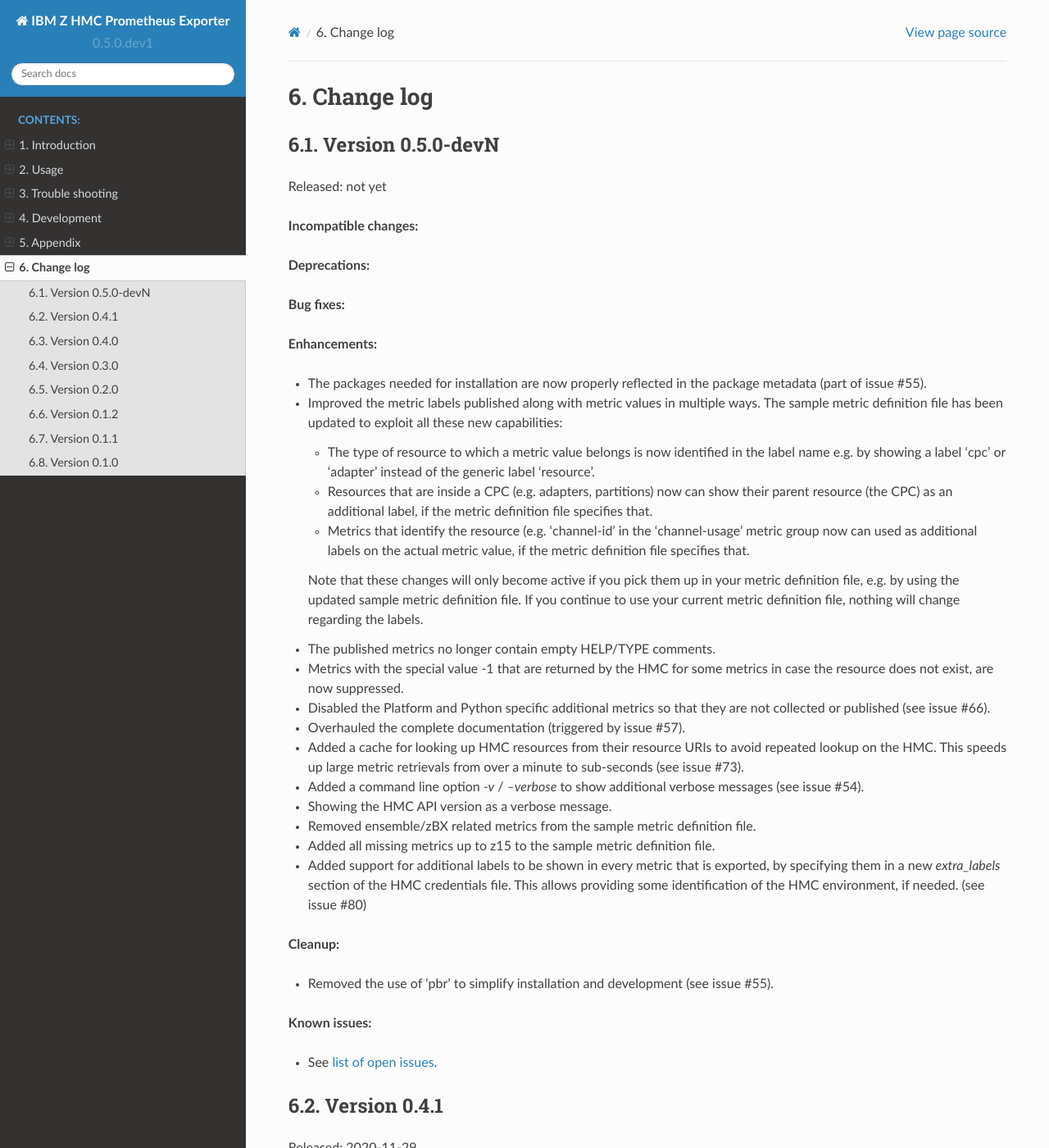
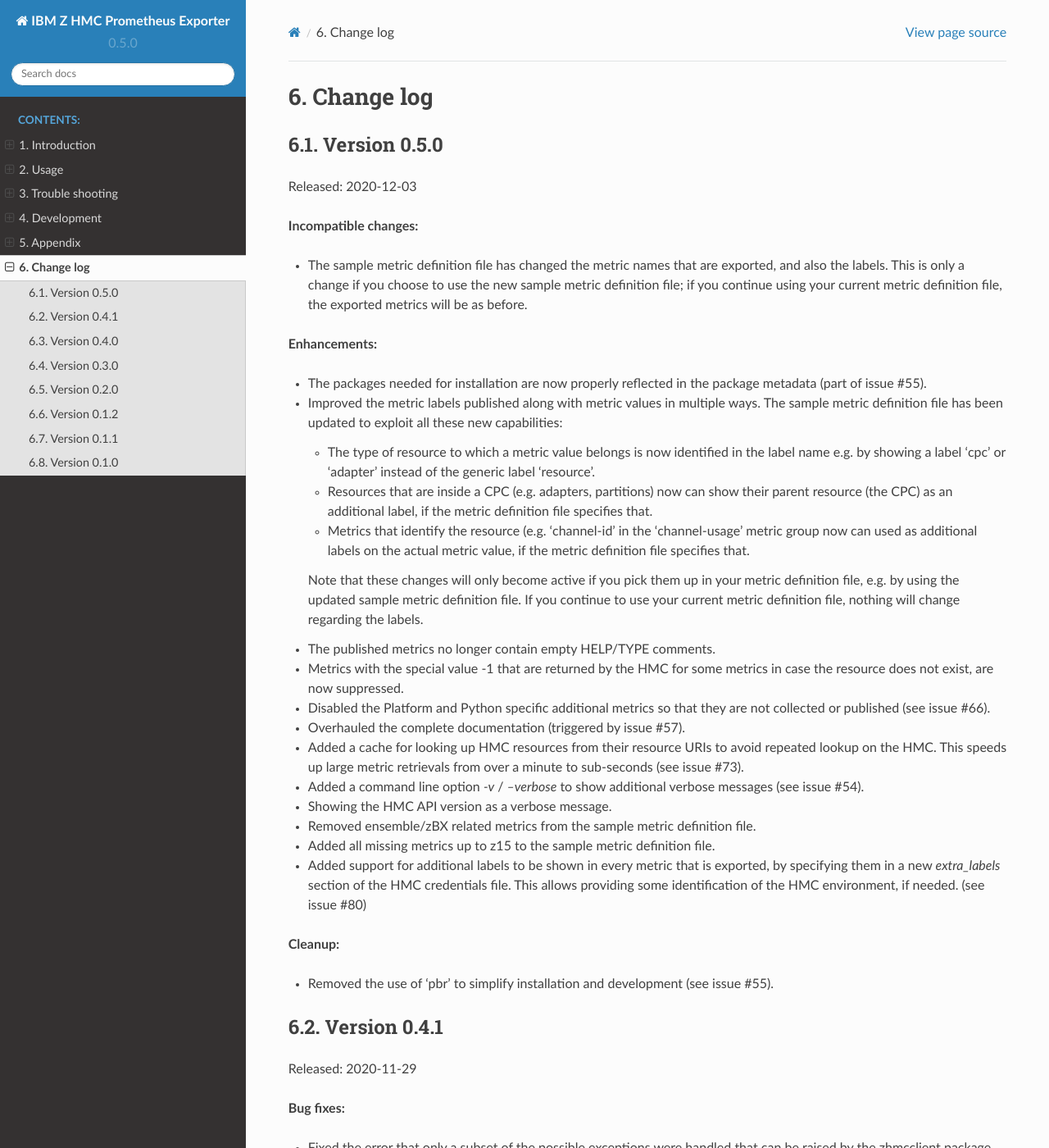
Before and after one commit to zhmcclient/zhmc-prometheus-exporter, a Sphinx documentation site: the page built from docs/changes.rst, in a window 1280 px wide and 1400 px high. Shown: the whole window at 82% size. Built offline with Sphinx 7.4.7 and the Read the Docs theme 2.0.0, drawn with Linux system fonts in a browser that asks for light colours.

Commit message:
Release 0.5.0
Signed-off-by: Andreas Maier <maiera@de.ibm.com>

```diff
--- a/docs/changes.rst
+++ b/docs/changes.rst
@@ -17,16 +17,17 @@
 ----------
 
 
-Version 0.5.0-devN
-^^^^^^^^^^^^^^^^^^
+Version 0.5.0
+^^^^^^^^^^^^^
 
-Released: not yet
+Released: 2020-12-03
 
 **Incompatible changes:**
 
-**Deprecations:**
-
-**Bug fixes:**
+* The sample metric definition file has changed the metric names that are
+  exported, and also the labels. This is only a change if you choose to
+  use the new sample metric definition file; if you continue using your
+  current metric definition file, the exported metrics will be as before.
 
 **Enhancements:**
 
@@ -86,12 +87,6 @@
 
 * Removed the use of 'pbr' to simplify installation and development
   (see issue #55).
-
-**Known issues:**
-
-* See `list of open issues`_.
-
-.. _`list of open issues`: https://github.com/zhmcclient/zhmc-prometheus-exporter/issues
 
 
 Version 0.4.1
--- a/zhmc_prometheus_exporter/_version.py
+++ b/zhmc_prometheus_exporter/_version.py
@@ -25,4 +25,4 @@
 #:
 #: * "M.N.P.dev1": A not yet released version M.N.P
 #: * "M.N.P": A released version M.N.P
-__version__ = '0.5.0.dev1'
+__version__ = '0.5.0'
```
